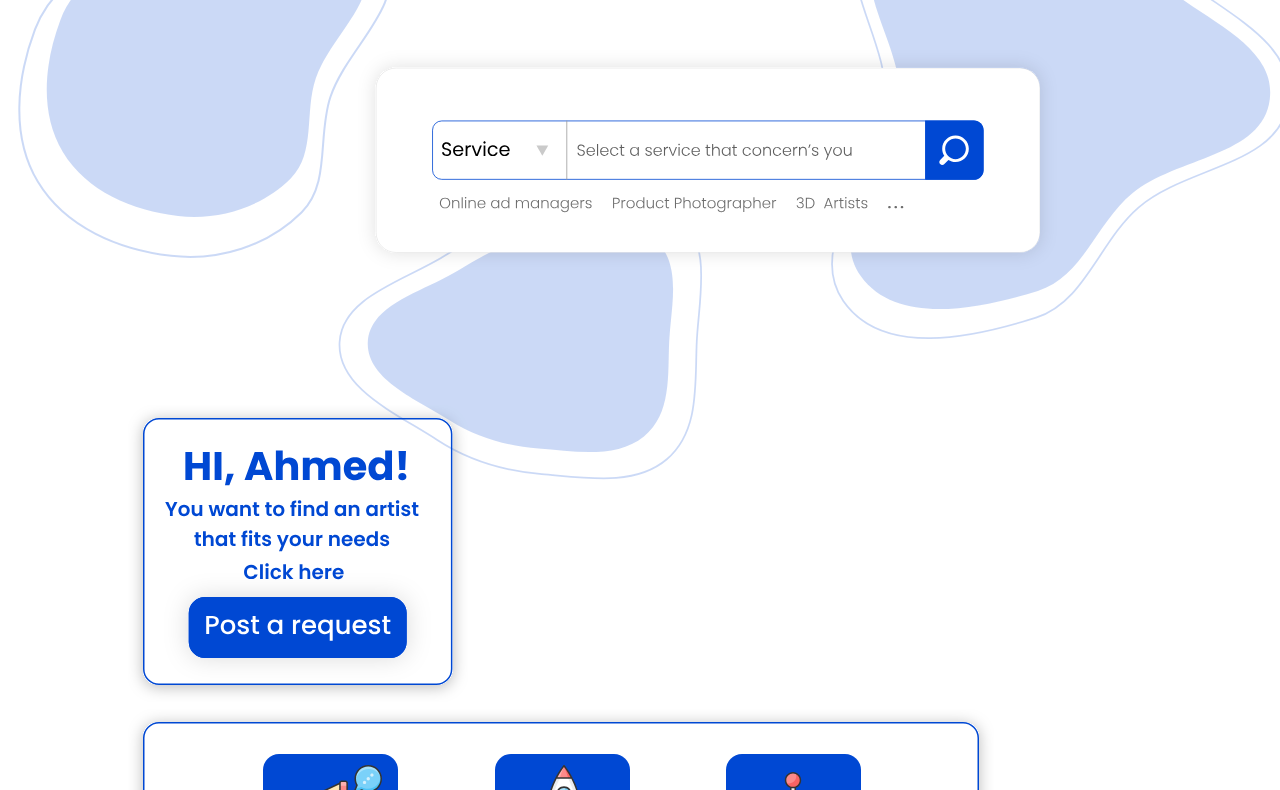
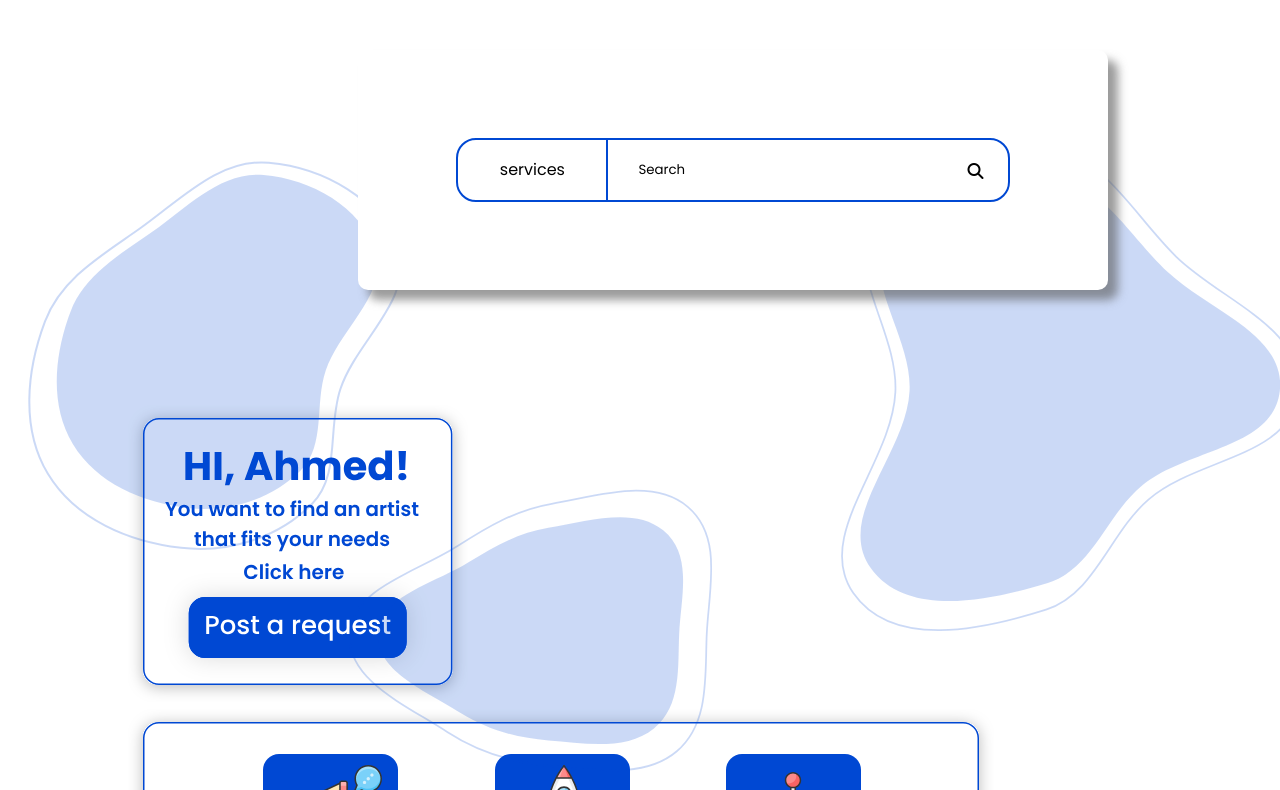
Before and after one commit to USERISM/newZenzith, a plain HTML site: page Pages/Services/freelancer.html in a window 1280 px wide. Shown: the part 189-979 px from the top of the page. Drawn offline with Linux system fonts and the light colour scheme.

Commit message:
freelancer searchbar

```diff
--- a/Pages/Services/css/freelancer.css
+++ b/Pages/Services/css/freelancer.css
@@ -53,14 +53,7 @@ header ul li a img{
     width: 160px;
   }
 /*--------------------------------------------------*/
-.wrapper {
-    position: absolute;
-    display: flex;
-    align-items: center;
-    justify-content: center;
-    width: 100%;
-    height: 50vh;
-}
+
 
 .shape1{
     position: absolute;
@@ -82,13 +75,90 @@ header ul li a img{
  text-align: center;
 }
 .recherche{
-
-    border-radius: 35px;
-
     margin-top: 5%;
     margin-left: 28%;
     width: 750px;
     height: 30vh;
+    background: #fff;
+    border-radius: 10px ;
+    border-color: #0048D3;
+    box-shadow: 10px 10px 10px #59585899;
+    position: relative;
+
+}
+.recherchebox{
+    display: flex;
+    /*justify-content: space-between;*/
+    background: #fff;
+    border: 2px solid  #0048D3;
+    position: absolute; /* set inner box position to absolute */
+  top: 50%; /* move the top of the inner box to the middle of the outer box */
+  left: 50%; /* move the left of the inner box to the middle of the outer box */
+  transform: translate(-50%, -50%); /* center the inner box using transform */
+  border-top-left-radius: 20px; /* arrondir le coin supérieur gauche */
+  border-top-right-radius: 20px; /* arrondir le coin supérieur droit */
+  border-bottom-left-radius: 20px; /* arrondir le coin inférieur gauche */
+  border-bottom-right-radius: 20px;
+
+}
+
+.recherchebox .dropdown .defaultOption{
+    width: 150px;
+    height: 60px;
+    line-height: 60px;
+    text-align: center;
+    cursor: pointer;
+    border-right: 2px solid #0048D3 ;
+
+}
+.recherchebox .dropdown ul{
+    position: absolute;
+    border-radius: 5px;
+    top: 70px;
+    background-color: #fff;
+    text-align: center;
+    padding-top: 20px;
+    display: none;
+}
+.recherchebox .dropdown ul.active{
+    display: block;
+}
+
+.recherchebox .dropdown ul li{
+    padding-bottom: 20px;
+    color: #a59d9d;
+    cursor: pointer;
+
+}
+.recherche .recherchebox .searchField{
+    width:  400px;
+    height: 60px;
+    position: relative;
+    padding-left: 30px;
+
+
+}
+
+.recherche .recherchebox .searchField input{
+
+    height: 100%;
+    outline: none;
+    border: none;
+
+}
+.recherche .recherchebox .searchField .searchLogo{
+
+    cursor: pointer;
+}
+.recherche .recherchebox .searchField .searchLogo i{
+    position: absolute;
+    top: 0;
+    right: 1px;
+    line-height: 62px;
+
+
+    width: 40px;
+
 }
 .recherche img{
     position: relative;
@@ -183,7 +253,7 @@ form{
     display: flex;
     align-items: center;
     justify-content: space-between;
-    border-bottom: 1px solid #ccc;
+    border: 1px solid #ccc;
     margin-bottom: 50px;
 }
 .input-group {
@@ -342,3 +412,10 @@ footer .wave#wave4{
         transition: 0.4s;
     }}
  /*--------------------------------------------------------*/
+ .services-part{
+    background: #fff;
+        color: #000;
+        border-radius: 10px;
+        border-color: #0048D3;
+
+ }
--- a/Pages/Services/freelancer.html
+++ b/Pages/Services/freelancer.html
@@ -5,6 +5,7 @@
     <meta http-equiv="X-UA-Compatible" content="IE=edge">
     <meta name="viewport" content="width=device-width, initial-scale=1.0">
     <link rel="stylesheet" href="./css/freelancer.css">
+    <link rel="stylesheet" href="https://cdnjs.cloudflare.com/ajax/libs/font-awesome/6.4.0/css/all.min.css" integrity="sha512-iecdLmaskl7CVkqkXNQ/ZH/XLlvWZOJyj7Yy7tcenmpD1ypASozpmT/E0iPtmFIB46ZmdtAc9eNBvH0H/ZpiBw==" crossorigin="anonymous" referrerpolicy="no-referrer" />
     <title>Document</title>
 </head>
 <body>
@@ -32,10 +33,28 @@
         <div class="title-center" id="ecommercer">
             <h1>Find Freelancer and online ad managers</h1>
 
+        </div>
+
+        <div class="recherche">
+            <div class="recherchebox">
+                    <div class="dropdown">
+                        <div class="defaultOption">services</div>
+                        <ul>
+                            <li><a href="./wholesales.html">WholeSale</a></li>
+                            <li><a href="./freelancer.html">Freelancer</a></li>
+                            <li><a href="./infulancer.html">Infulancer</a></li>
+
+                        </ul>
+                    </div>
+              <div class="searchField">
+                <input type="text" class="inputSearchField" value="Search">
+                <div class="searchLogo">
+                <i class="fa fa-search"></i>
+                </div>
+              </div>
+            </div>
           </div>
-       <a href="./erreur.html"> <div class="recherche">
-            <img src="./img/Group 93.svg" alt="">
-         </div></a>
+
         <a href="./erreur.html"> <div class="tablle">
             <img src="./img/Frame 364.svg" alt=""><img src="./img/about freelance service.svg" alt="">
          </div></a>
```
